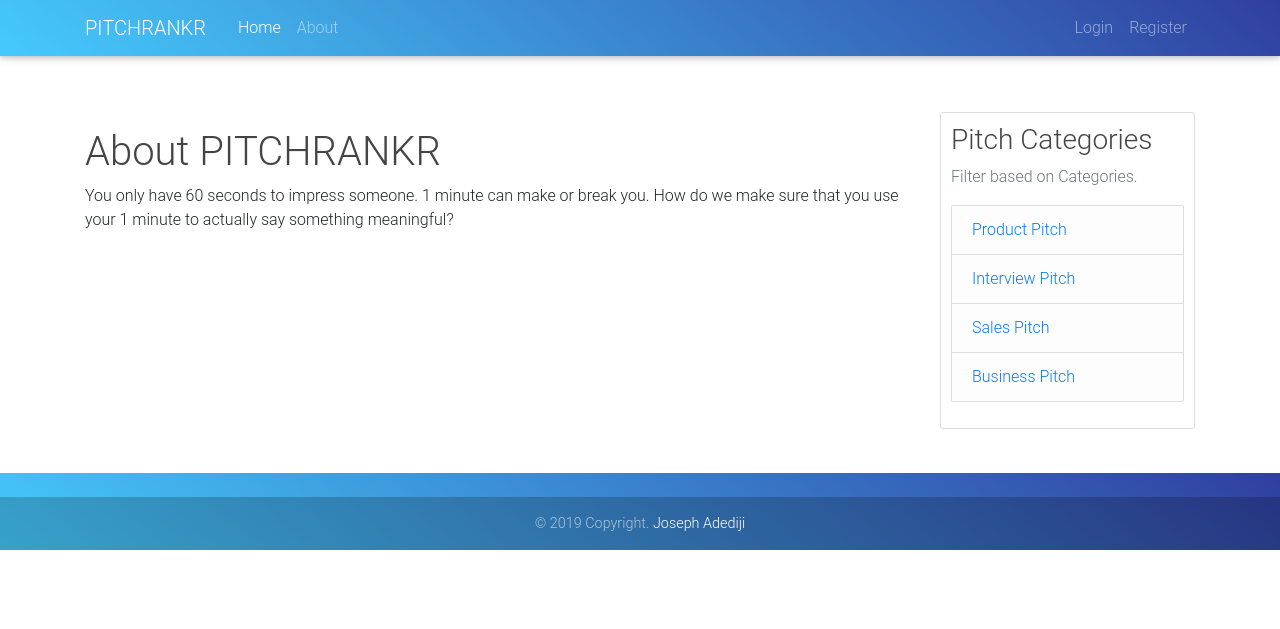
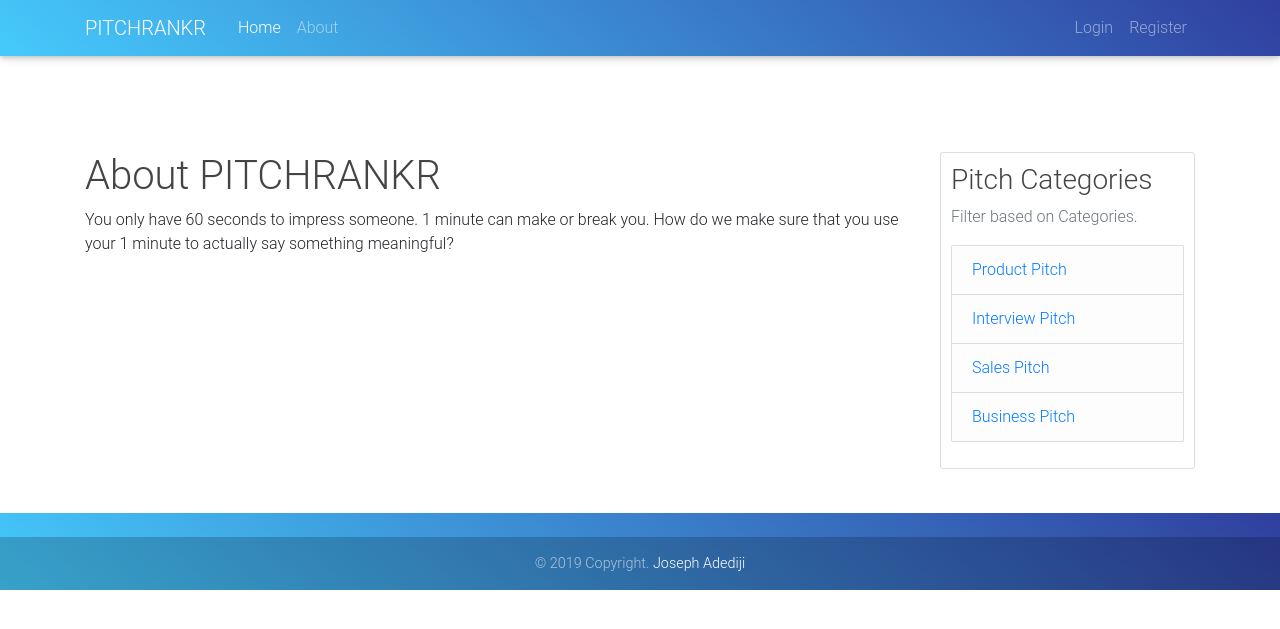
Before and after one commit to josylad/Flask-Pitch, a Flask app: page /about in a window 1280 px wide. Shown: the top 629 px of the page. Run offline with Flask 2, Linux system fonts and the light colour scheme; some libraries are stand-ins or nearby versions.

Commit message:
update html template

```diff
--- a/app/templates/layout.html
+++ b/app/templates/layout.html
@@ -40,9 +40,9 @@
 
                     {% block jumbo%}
                     {% endblock %}
-        <main role="main" class="container mt-2 pt-2">
+        <main role="main" class="container mt-5 pt-2">
             <div class="row">
-                <div class="col-md-9 pt-3">
+                <div class="col-md-9">
                     {% with messages = get_flashed_messages(with_categories=true) %}
 
                         {% if messages%}
--- a/app/templates/post.html
+++ b/app/templates/post.html
@@ -2,7 +2,7 @@
 
 {% block content%}
 
-    <article class="media content-section mt-5 pt-4">
+    <article class="media content-section mt-5 pt-2">
       <img class="rounded-circle article-img" src="{{ url_for('static', filename='profile_pics/' + post.author.image) }}" alt="{{ post.author.username }} profile photo">
             <div class="media-body">
               <div class="article-metadata">
```
